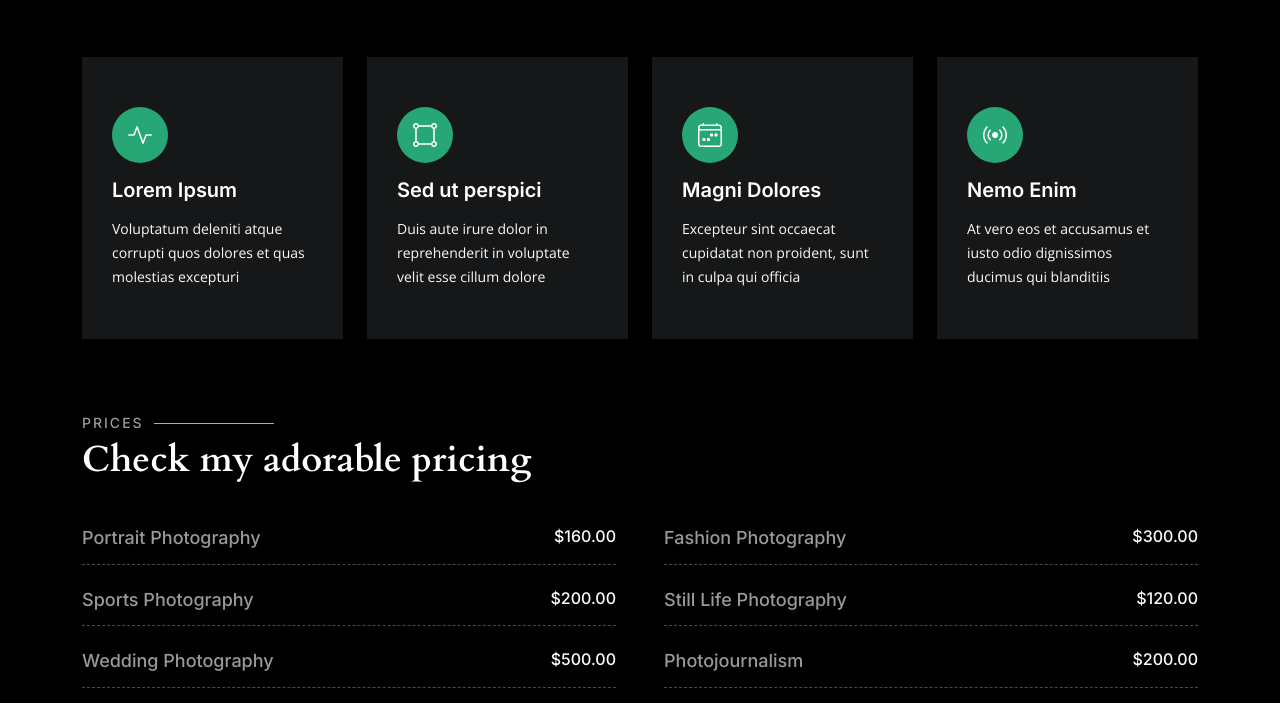
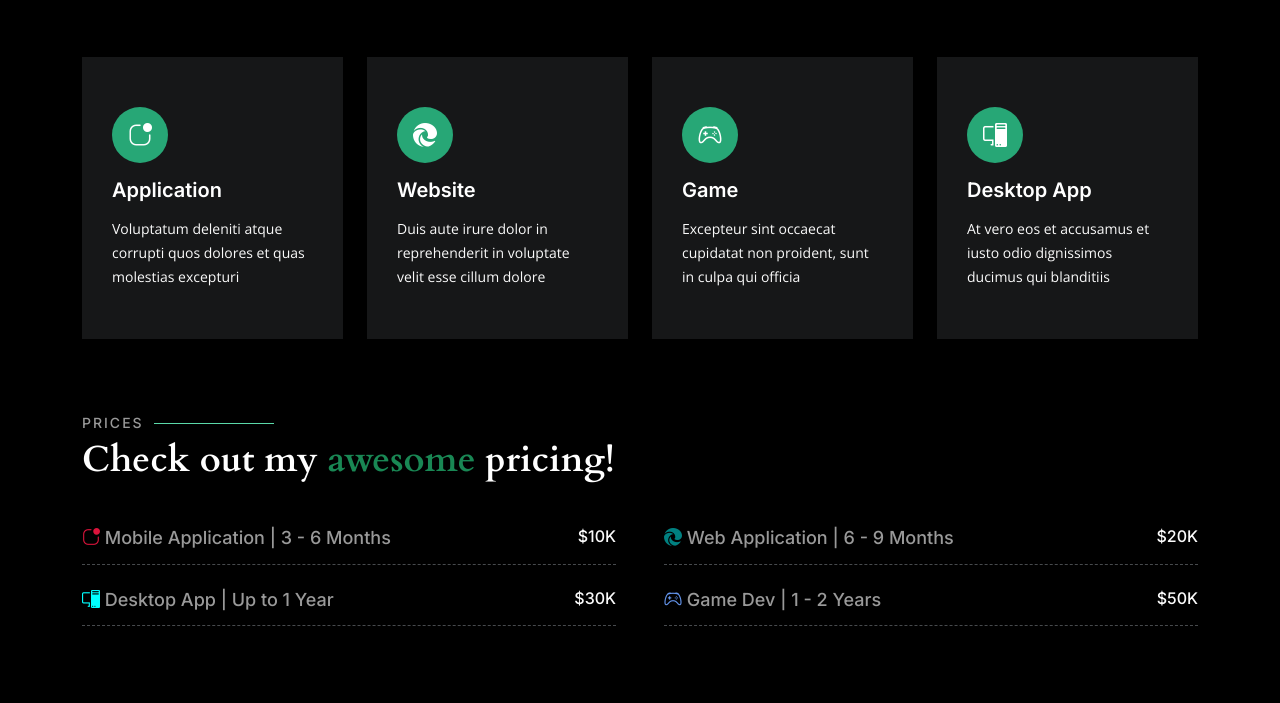
Before and after one commit to NelNel147/Personal-Portfolio, a plain HTML site: page services.html in a window 1280 px wide. Shown: the part 331-1034 px from the top of the page. Drawn offline with nearby package versions, Linux system fonts and the light colour scheme.

Commit message:
more changes

```diff
--- a/services.html
+++ b/services.html
@@ -5,7 +5,7 @@
   <meta charset="utf-8">
   <meta content="width=device-width, initial-scale=1.0" name="viewport">
 
-  <title>PhotoFolio Bootstrap Template - Services</title>
+  <title>Services</title>
   <meta content="" name="description">
   <meta content="" name="keywords">
 
@@ -46,8 +46,8 @@
       <a href="index.html" class="logo d-flex align-items-center  me-auto me-lg-0">
         <!-- Uncomment the line below if you also wish to use an image logo -->
         <!-- <img src="assets/img/logo.png" alt=""> -->
-        <i class="bi bi-camera"></i>
-        <h1>PhotoFolio</h1>
+        <i class="bi bi-code-slash"></i>
+        <h1><i>Nelson</i></h1>
       </a>
 
       <nav id="navbar" class="navbar">
@@ -113,32 +113,32 @@
 
           <div class="col-xl-3 col-md-6 d-flex">
             <div class="service-item position-relative">
-              <i class="bi bi-activity"></i>
-              <h4><a href="" class="stretched-link">Lorem Ipsum</a></h4>
+              <i class="bi bi-app-indicator"></i>
+              <h4><a href="#pricing" class="stretched-link">Application</a></h4>
               <p>Voluptatum deleniti atque corrupti quos dolores et quas molestias excepturi</p>
             </div>
           </div><!-- End Service Item -->
 
           <div class="col-xl-3 col-md-6 d-flex">
             <div class="service-item position-relative">
-              <i class="bi bi-bounding-box-circles"></i>
-              <h4><a href="" class="stretched-link">Sed ut perspici</a></h4>
+              <i class="bi bi-browser-edge"></i>
+              <h4><a href="#pricing" class="stretched-link">Website</a></h4>
               <p>Duis aute irure dolor in reprehenderit in voluptate velit esse cillum dolore</p>
             </div>
           </div><!-- End Service Item -->
 
           <div class="col-xl-3 col-md-6 d-flex">
             <div class="service-item position-relative">
-              <i class="bi bi-calendar4-week"></i>
-              <h4><a href="" class="stretched-link">Magni Dolores</a></h4>
+              <i class="bi bi-controller"></i>
+              <h4><a href="#pricing" class="stretched-link">Game</a></h4>
               <p>Excepteur sint occaecat cupidatat non proident, sunt in culpa qui officia</p>
             </div>
           </div><!-- End Service Item -->
 
           <div class="col-xl-3 col-md-6 d-flex">
             <div class="service-item position-relative">
-              <i class="bi bi-broadcast"></i>
-              <h4><a href="" class="stretched-link">Nemo Enim</a></h4>
+              <i class="bi bi-pc-display"></i>
+              <h4><a href="#pricing" class="stretched-link">Desktop App</a></h4>
               <p>At vero eos et accusamus et iusto odio dignissimos ducimus qui blanditiis</p>
             </div>
           </div><!-- End Service Item -->
@@ -154,53 +154,38 @@
 
         <div class="section-header">
           <h2>Prices</h2>
-          <p>Check my adorable pricing</p>
+          <p>Check out my <b class="text-success ">awesome</b> pricing!</p>
         </div>
 
         <div class="row gy-4 gx-lg-5">
 
           <div class="col-lg-6">
             <div class="pricing-item d-flex justify-content-between">
-              <h3>Portrait Photography</h3>
-              <h4>$160.00</h4>
+              <h3><i class="bi bi-app-indicator" style="color:crimson"></i> Mobile Application | 3 - 6 Months</h3>
+              <h4>$10K</h4>
             </div>
           </div><!-- End Pricing Item -->
 
           <div class="col-lg-6">
             <div class="pricing-item d-flex justify-content-between">
-              <h3>Fashion Photography</h3>
-              <h4>$300.00</h4>
+              <h3><i class="bi bi-browser-edge" style="color: teal;"></i> Web Application | 6 - 9 Months</h3>
+              <h4>$20K</h4>
             </div>
           </div><!-- End Pricing Item -->
 
           <div class="col-lg-6">
             <div class="pricing-item d-flex justify-content-between">
-              <h3>Sports Photography</h3>
-              <h4>$200.00</h4>
+              <h3><i class="bi bi-pc-display" style="color:aqua;"></i> Desktop App | Up to 1 Year</h3>
+              <h4>$30K</h4>
             </div>
           </div><!-- End Pricing Item -->
 
           <div class="col-lg-6">
             <div class="pricing-item d-flex justify-content-between">
-              <h3>Still Life Photography</h3>
-              <h4>$120.00</h4>
+              <h3><i class="bi bi-controller" style="color: cornflowerblue;"></i> Game Dev | 1 - 2 Years</h3>
+              <h4>$50K</h4>
             </div>
           </div><!-- End Pricing Item -->
-
-          <div class="col-lg-6">
-            <div class="pricing-item d-flex justify-content-between">
-              <h3>Wedding Photography</h3>
-              <h4>$500.00</h4>
-            </div>
-          </div><!-- End Pricing Item -->
-
-          <div class="col-lg-6">
-            <div class="pricing-item d-flex justify-content-between">
-              <h3>Photojournalism</h3>
-              <h4>$200.00</h4>
-            </div>
-          </div><!-- End Pricing Item -->
-
         </div>
     </section><!-- End Pricing Section -->
 
```
Also changed, not shown: about.html (+5 -5 lines), contact.html (+5 -5 lines), index.html (+4 -4 lines), assets/img/portfolio/5statspreviewcard.png (added), assets/img/portfolio/NFTCard.png (added), assets/img/portfolio/OrderSummary.png (added), assets/img/portfolio/QRCode.png (added), assets/img/portfolio/bootstrapcrashcourse.png (added), assets/img/portfolio/flexboxpage.png (added), 1 other file.
